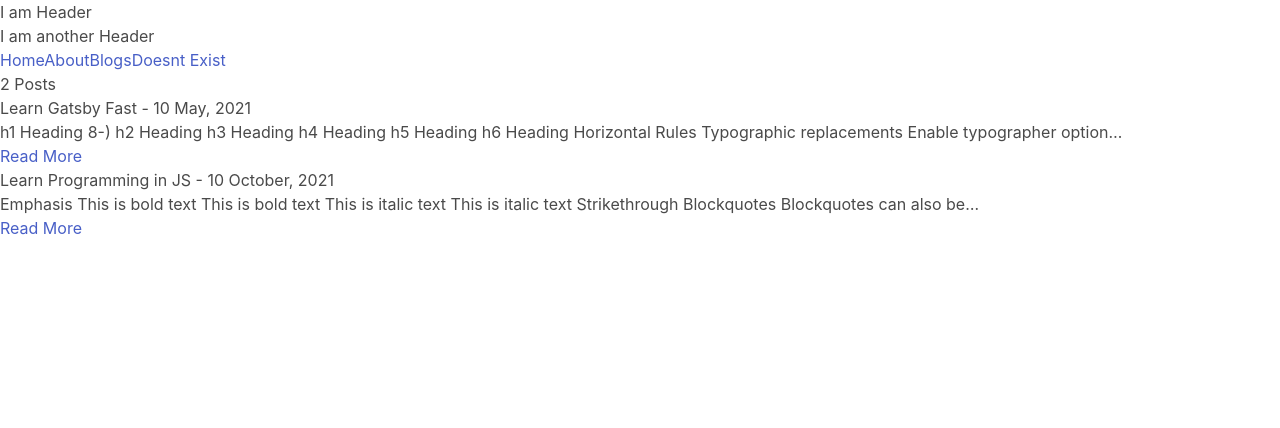
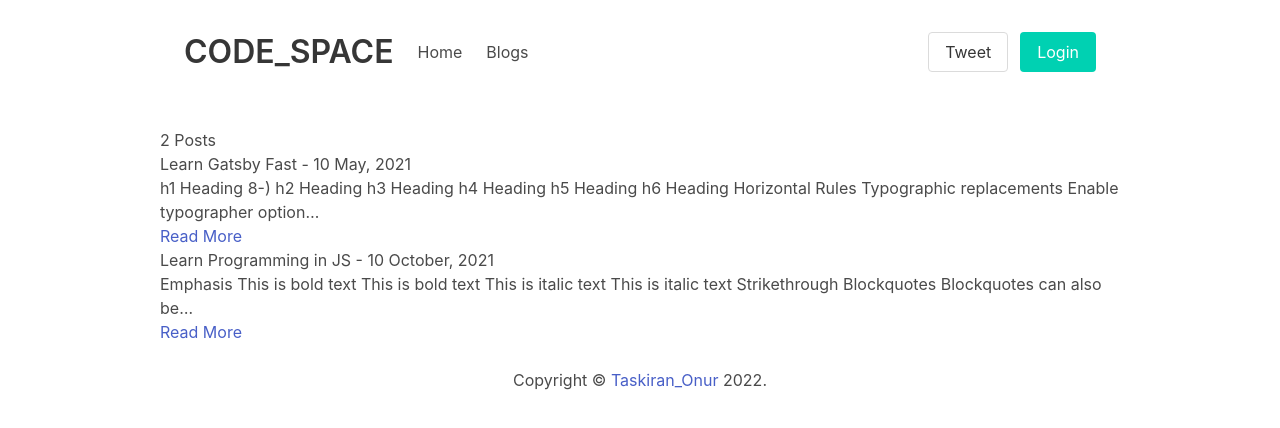
Before and after one commit to onurtaskirancom/GatsbyBlog, a Gatsby site: page / in a window 1280 px wide. Built offline with nearby package versions, Linux system fonts and the light colour scheme; Gatsby itself is replaced by a stand-in of ours.

Commit message:
Header and Footer

```diff
--- /dev/null
+++ b/src/components/AppHeader.js
@@ -0,0 +1,57 @@
+import React from 'react';
+import { Link } from "gatsby";
+
+export default function AppHeader({seo}) {
+
+  return (
+    <nav className="navbar is-transparent mb-5 p-5">
+      <div className="navbar-brand">
+        <Link className="navbar-item" to="/">
+          <h1 className="title">CODE_SPACE</h1>
+        </Link>
+        <div className="navbar-burger" data-target="navbarExampleTransparentExample">
+          <span></span>
+          <span></span>
+          <span></span>
+        </div>
+      </div>
+
+      <div id="navbarExampleTransparentExample" className="navbar-menu">
+        <div className="navbar-start">
+          <Link className="navbar-item" to="/">
+            Home
+          </Link>
+          <Link className="navbar-item" to="/blogs">
+            Blogs
+          </Link>
+        </div>
+
+        <div className="navbar-end">
+          <div className="navbar-item">
+            <div className="field is-grouped">
+              <p className="control">
+                <a
+                  className="bd-tw-button button"
+                  data-social-network="Twitter"
+                  data-social-action="tweet"
+                  data-social-target="https://eincode.com"
+                  rel="noreferrer"
+                  target="_blank"
+                  href={`https://twitter.com/intent/tweet?text=Hello World&hashtags=eincode&url=https://eincode.com`}>
+                  <span>
+                    Tweet
+                  </span>
+                </a>
+              </p>
+              <p className="control">
+                <a className="button is-primary" href="/">
+                  <span>Login</span>
+                </a>
+              </p>
+            </div>
+          </div>
+        </div>
+      </div>
+    </nav>
+  );
+}
--- /dev/null
+++ b/src/components/Footer.js
@@ -0,0 +1,29 @@
+import React from 'react';
+import { Link } from "gatsby";
+
+function Copyright() {
+  return (
+    <footer>
+      {'Copyright © '}
+      <Link color="inherit" to="/">
+        Taskiran_Onur
+      </Link>{' '}
+      {new Date().getFullYear()}
+      {'.'}
+    </footer>
+  );
+}
+
+export default function Footer(props) {
+  return (
+    <footer>
+      <div className="p-5">
+        <nav className="level">
+          <div className="level-item has-text-centered">
+            <Copyright />
+          </div>
+        </nav>
+      </div>
+    </footer>
+  );
+}
--- a/src/components/Header.js
+++ /dev/null
@@ -1,17 +0,0 @@
-import React from "react"
-import { Link } from "gatsby"
-
-import * as headetStyles from "./Header.module.scss"
-
-export default function Header() {
-  return (
-    <div>
-      <h1 className={headetStyles.headerTitle}>I am Header</h1>
-      <h2 className={headetStyles.headerSubtitle}>I am another Header</h2>
-      <Link to='/'>Home</Link>
-      <Link to='/about'>About</Link>
-      <Link to='/blogs'>Blogs</Link>
-      <Link to='/doesntexist'>Doesnt Exist</Link>
-    </div>
-  );
-}
--- a/src/components/Layout.js
+++ b/src/components/Layout.js
@@ -1,12 +1,14 @@
 import React from "react"
-import Header from "./Header"
+import AppHeader from "./AppHeader"
+import Footer from "./Footer"
 
 
 export default function Layout({children}) {
     return (
-        <>
-          <Header />
+        <div className="container is-max-desktop">
+          <AppHeader />
           { children }
-        </>
+          <Footer />
+        </div>
     )
 }
```
